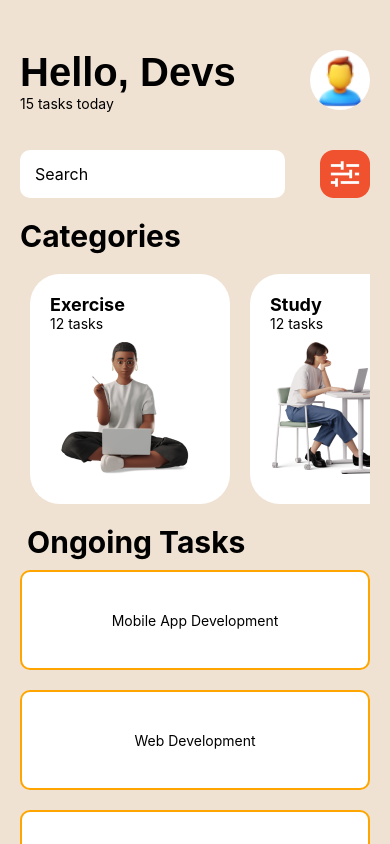
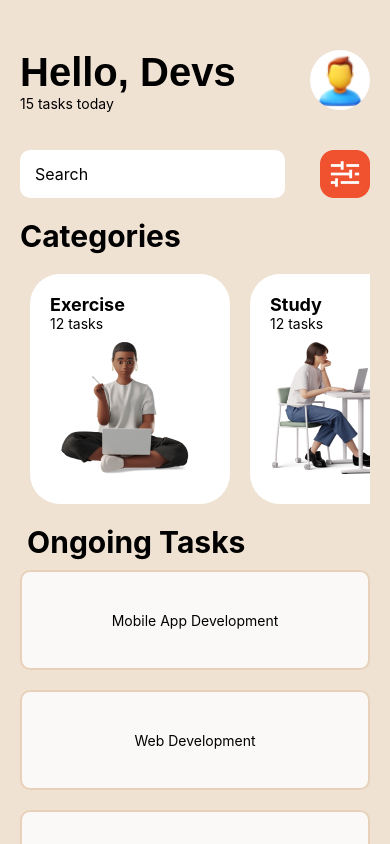
Before and after one commit to Cyberkid-30/rn-assignment3-11348753, a React Native app: screen / in a window 390 px wide. Shown: the top 844 px of the page. Built offline with nearby package versions, Linux system fonts and the light colour scheme.

Commit message:
Update Task.js

```diff
--- a/components/Task.js
+++ b/components/Task.js
@@ -13,9 +13,9 @@ const styles = StyleSheet.create({
   container: {
     width: "100%",
     height: 100,
-    backgroundColor: "#fff",
+    backgroundColor: "#FBF9F7",
     borderWidth: 2,
-    borderColor: "orange",
+    borderColor: "#E8D1BA",
     borderStyle: "solid",
     justifyContent: "center",
     alignItems: "center",
```
